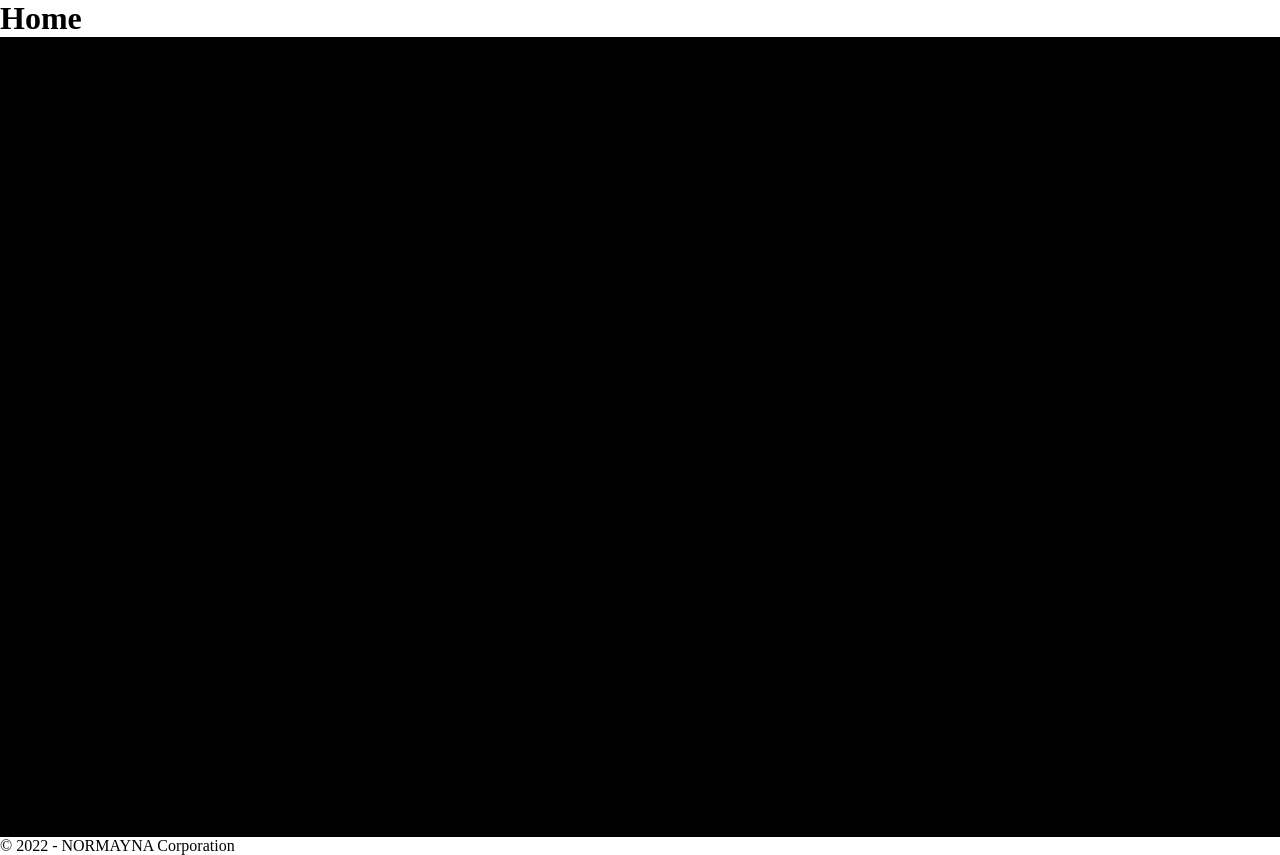
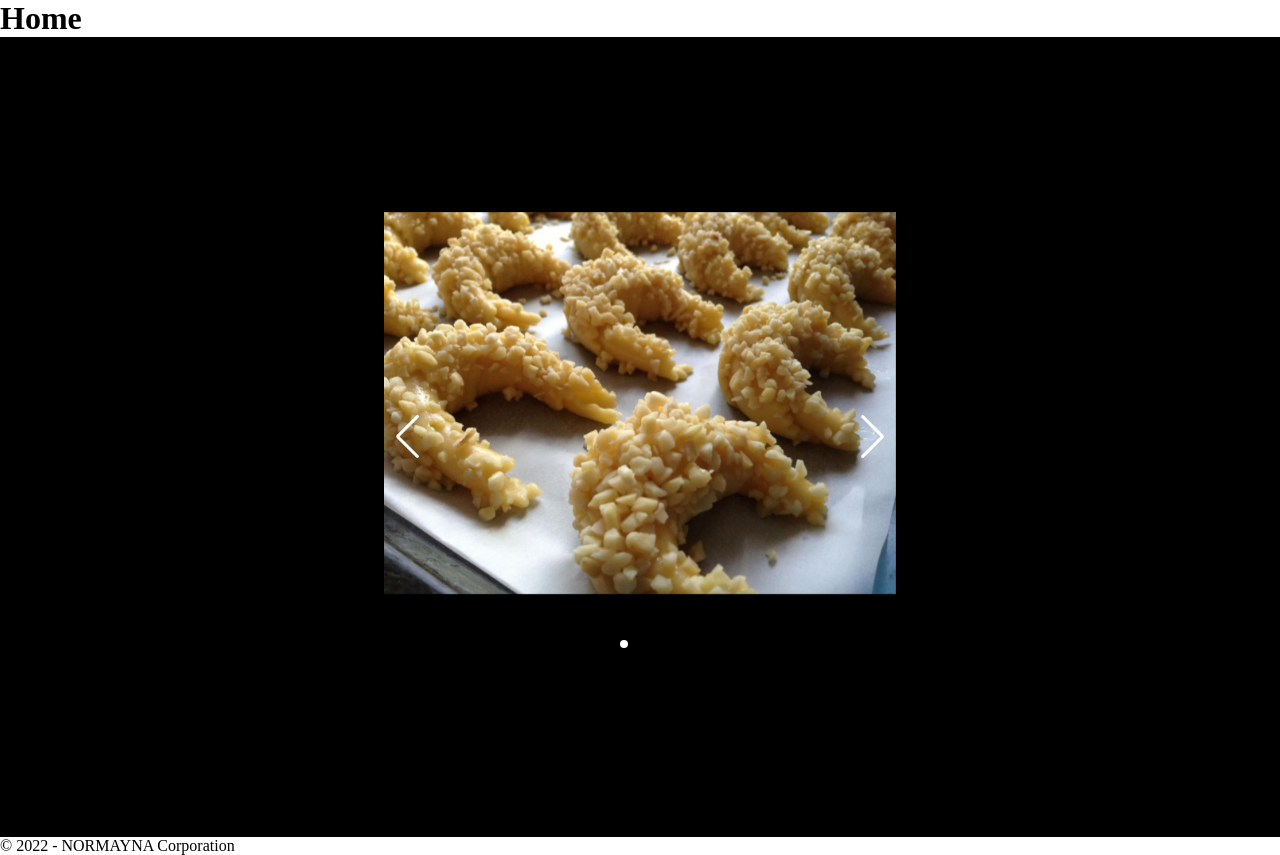
Before and after one commit to tallal76/normayna, a PHP site: page / in a window 1280 px wide. Shown: the part 76-931 px from the top of the page. Run offline with PHP 8.4, Linux system fonts and the light colour scheme.

Commit message:
le code pour le slider en js

```diff
--- a/includes/accueil.inc.php
+++ b/includes/accueil.inc.php
@@ -1,14 +1,58 @@
 <h1>Home</h1>
+
 <body>
-<div class="container">
+    <div class="container">
+
+
+        <!-- Slider main container -->
+        <div class="swiper">
+            <!-- Additional required wrapper -->
+            <div class="swiper-wrapper">
+                <!-- Slides -->
+                <div class="swiper-slide"><img src="./assets/imgslider/img1.jpg"></div>
+                <div class="swiper-slide"><img src="./assets/imgslider/img2.jpg"></div>
+                <div class="swiper-slide"><img src="./assets/imgslider/img3.jpg"></div>
+
+            </div>
+            <!--  pagination -->
+            <div class="swiper-pagination"></div>
+
+            <!--  navigation buttons -->
+            <div class="swiper-button-prev"></div>
+            <div class="swiper-button-next"></div>
+
+
+        </div>
+
+
+    </div>
 
 
 
+    <script src="https://unpkg.com/swiper@8/swiper-bundle.min.js"></script>
+    <script>
+        const swiper = new Swiper('.swiper', {
+            // autoplay to make pictures moves after 3 sec
+            autoplay: {
+                delay: 3000,
+                disableOnInteraction: false,
+            },
+            loop: true,
 
+            // If we need pagination
+            pagination: {
+                el: '.swiper-pagination',
+                clickable: true,
+            },
 
-</div>
+            // Navigation arrows
+            navigation: {
+                nextEl: '.swiper-button-next',
+                prevEl: '.swiper-button-prev',
+            },
 
 
 
-
+        });
+    </script>
 </body>
```
